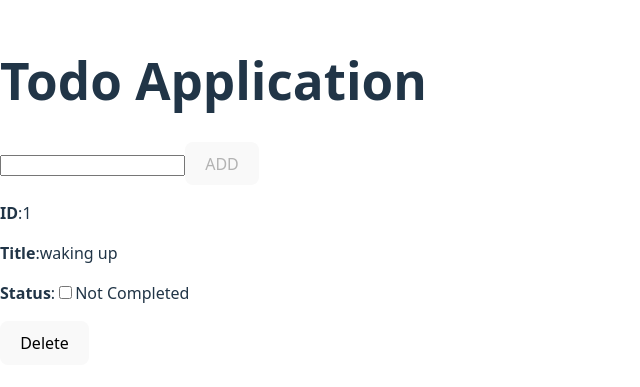
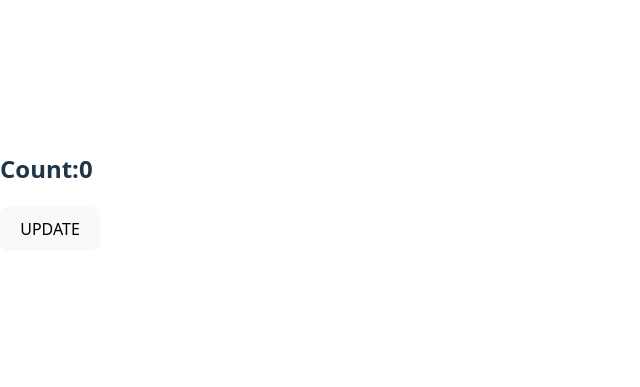
Before and after one commit to Hemant-Pawar-SDE/React-Learning, a React (Vite) app: page / in a window 1280 px wide. Shown: the part 209-596 px from the top of the page, without its empty margins (0-640 px from the left). Built offline with nearby package versions, Linux system fonts and the light colour scheme.

Commit message:
Child To Parent Data Passing(props)

```diff
--- a/src/App.jsx
+++ b/src/App.jsx
@@ -1,11 +1,12 @@
 import React from "react";
 import TodoApp from "./Todo-useState/TodoApp";
 import TodoAppContext from "./Todo-useContext/TodoApp";
+import ChildToParent from "./ChildToParent";
 
 function App() {
   return (
     <div>
-      <TodoAppContext />
+      <ChildToParent />
     </div>
   );
 }
--- /dev/null
+++ b/src/ChildToParent.jsx
@@ -0,0 +1,30 @@
+import React, { useState } from "react";
+
+function ChildToParent() {
+  const [count, setCount] = useState(0);
+  function increment() {
+    setCount((prev) => {
+      return prev + 1;
+    });
+  }
+
+  return (
+    <div>
+      <h2>Count:{count}</h2>
+      <UpdateCount increment={increment} />
+    </div>
+  );
+}
+
+export default ChildToParent;
+
+function UpdateCount({ increment }) {
+  function handleUpdate() {
+    increment();
+  }
+  return (
+    <div>
+      <button onClick={handleUpdate}>UPDATE</button>
+    </div>
+  );
+}
```
